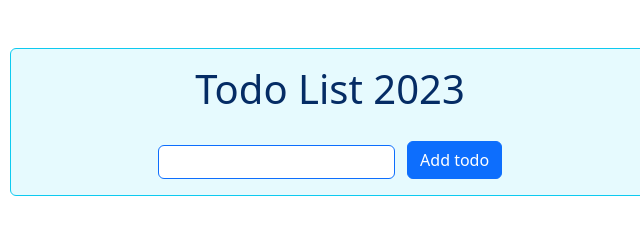
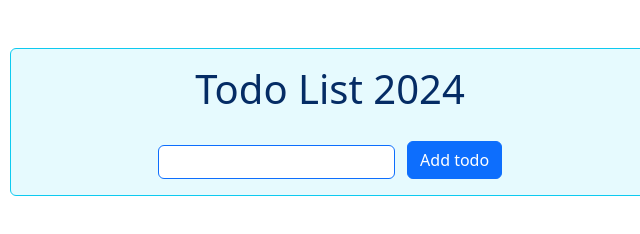
Before and after one commit to Murtaza3033/javascript-todo-app, a plain HTML site: page index.html in a window 1280 px wide. Shown: the full height of the page, 310-950 px from the left. Drawn offline with nearby package versions, Linux system fonts and the light colour scheme.

Commit message:
2 commit testing

```diff
--- a/index.html
+++ b/index.html
@@ -24,7 +24,7 @@
     <div
       class="container-fluid d-flex align-items-center flex-column w-50 border border-info rounded-2 mt-5 bg-info bg-opacity-10"
     >
-      <h1 class="text-primary-emphasis mt-3">Todo List 2023</h1>
+      <h1 class="text-primary-emphasis mt-3">Todo List 2024</h1>
       <div>
         <input
           type="text"
```
